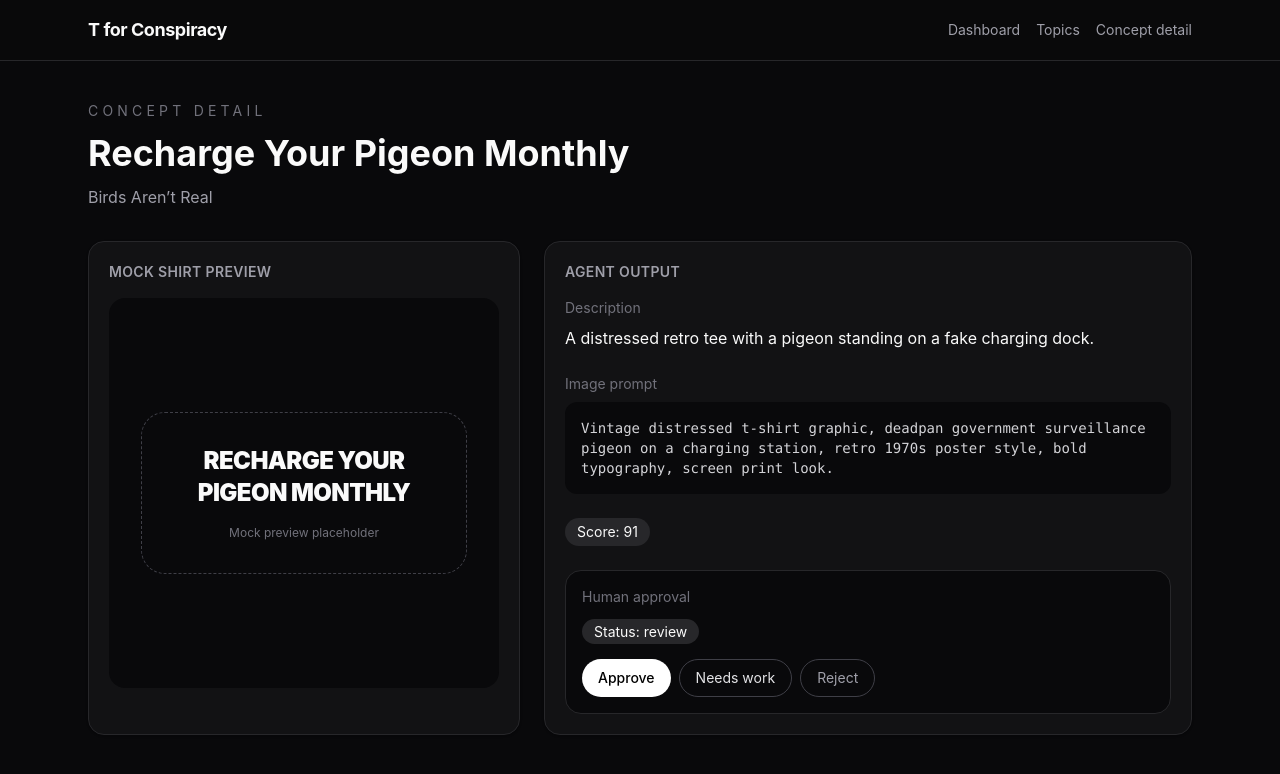
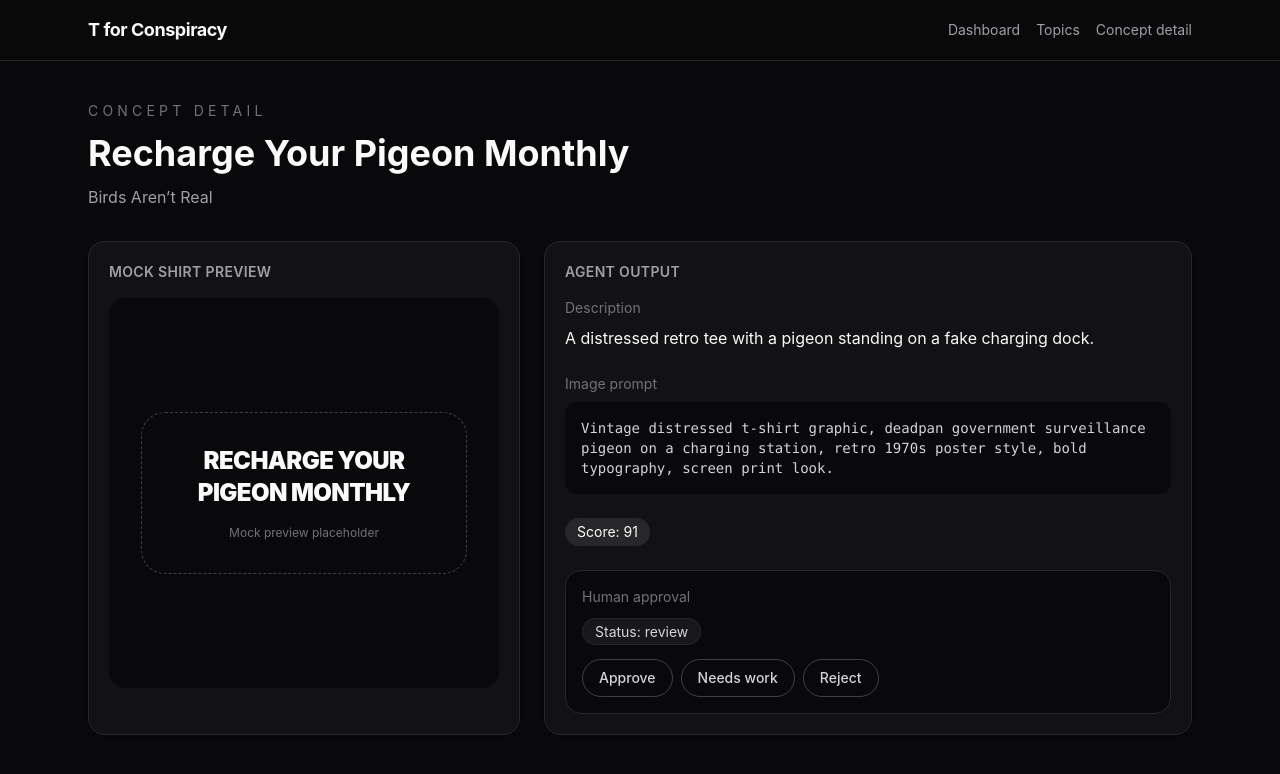
Before and after one commit to pattyouwehand/t4c-agent-factory, a Next.js app: page /concepts/concept-1 in a window 1280 px wide. Shown: the top 774 px of the page. Built offline with nearby package versions, Linux system fonts and the light colour scheme.

Commit message:
Add concept approval UI

```diff
--- a/components/approval-actions.tsx
+++ b/components/approval-actions.tsx
@@ -12,7 +12,17 @@ export function ApprovalActions({ initialStatus }: { initialStatus: ApprovalStat
       <p className="mb-3 text-sm text-zinc-500">Human approval</p>
 
       <div className="mb-4">
-        <span className="rounded-full bg-zinc-800 px-3 py-1 text-sm">
+        <span
+          className={`rounded-full px-3 py-1 text-sm ${
+            status === 'approved'
+            ? 'bg-emerald-900/40 text-emerald-300 border border-emerald-800'
+            : status === 'needs-work'
+            ? 'bg-amber-900/40 text-amber-300 border border-amber-800'
+            : status === 'rejected'
+            ? 'bg-red-950 text-red-300 border border-red-900'
+            : 'bg-zinc-900 text-zinc-300 border border-zinc-800'
+          }`}
+        >
           Status: {status}
         </span>
       </div>
@@ -20,21 +30,33 @@ export function ApprovalActions({ initialStatus }: { initialStatus: ApprovalStat
       <div className="flex flex-wrap gap-2">
         <button
           onClick={() => setStatus('approved')}
-          className="rounded-full bg-white px-4 py-2 text-sm font-medium text-black"
+          className={`rounded-full px-4 py-2 text-sm font-medium transition-all ${
+            status === 'approved'
+              ? 'bg-zinc-200 text-black'
+              : 'border border-zinc-700 text-zinc-300 hover:bg-zinc-800'
+          }`}
         >
           Approve
         </button>
 
         <button
           onClick={() => setStatus('needs-work')}
-          className="rounded-full border border-zinc-700 px-4 py-2 text-sm text-zinc-200"
+          className={`rounded-full px-4 py-2 text-sm font-medium transition-colors ${
+            status === 'needs-work'
+              ? 'bg-zinc-200 text-black'
+              : 'border border-zinc-700 text-zinc-300 hover:bg-zinc-800'
+          }`}
         >
           Needs work
         </button>
 
         <button
           onClick={() => setStatus('rejected')}
-          className="rounded-full border border-zinc-700 px-4 py-2 text-sm text-zinc-400"
+          className={`rounded-full px-4 py-2 text-sm font-medium transition-colors ${
+            status === 'rejected'
+              ? 'bg-zinc-200 text-black'
+              : 'border border-zinc-700 text-zinc-300 hover:bg-zinc-800'
+          }`}
         >
           Reject
         </button>
```
